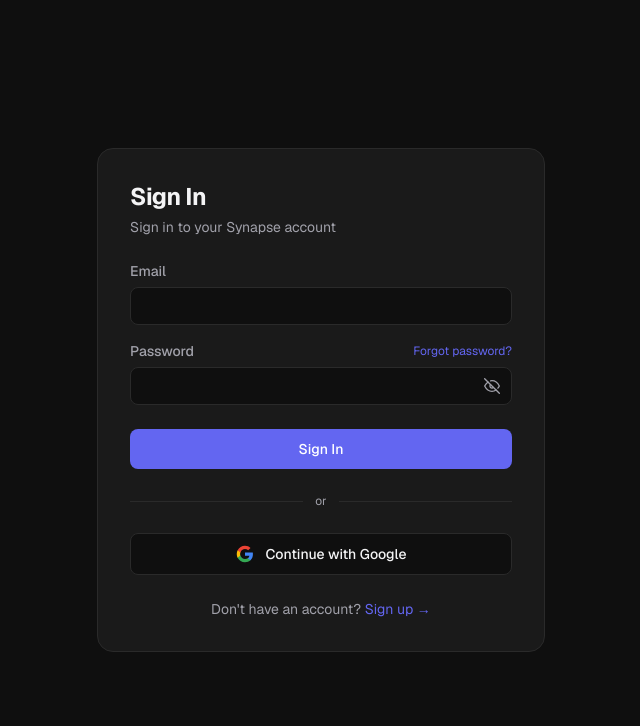
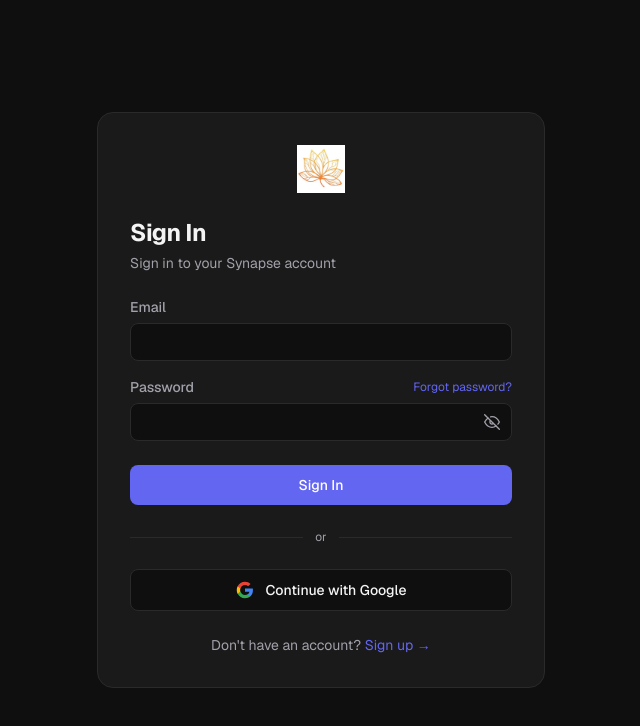
Before and after one commit to freitasbruno/synapse, a Next.js app: page /auth/signin in a window 1280 px wide. Shown: the top 726 px of the page, without its empty margins (319-959 px from the left). Built offline with nearby package versions, Linux system fonts and the light colour scheme.

Commit message:
improvement: add Synapse logo to auth and onboarding pages

```diff
--- a/src/app/auth/reset-password/page.tsx
+++ b/src/app/auth/reset-password/page.tsx
@@ -1,6 +1,7 @@
 'use client'
 
 import { useState, useEffect, Suspense } from 'react'
+import Image from 'next/image'
 import Link from 'next/link'
 import { useRouter, useSearchParams } from 'next/navigation'
 import { createClient } from '@/lib/supabase/client'
@@ -33,6 +34,15 @@
       className="w-full max-w-md rounded-2xl border p-8"
     >
       {children}
+    </div>
+  )
+}
+
+function SynapseLogo() {
+  return (
+    <div className="mb-6 flex justify-center">
+      <Image src="/SynapseIconDark/ios/iTunesArtwork@2x.png" alt="Synapse" width={48} height={48} className="block dark:hidden" priority />
+      <Image src="/SynapseIcon/ios/iTunesArtwork@2x.png" alt="Synapse" width={48} height={48} className="hidden dark:block" priority />
     </div>
   )
 }
@@ -88,6 +98,7 @@
     if (exchangeError) {
       return (
         <Card>
+          <SynapseLogo />
           <h1 className="text-2xl font-bold tracking-tight">Invalid Link</h1>
           <p style={{ color: 'var(--text-secondary)' }} className="mt-2 text-sm leading-relaxed">
             {exchangeError}
@@ -134,6 +145,7 @@
 
     return (
       <Card>
+        <SynapseLogo />
         <h1 className="text-2xl font-bold tracking-tight">Set New Password</h1>
         <p style={{ color: 'var(--text-secondary)' }} className="mt-1 text-sm">
           Choose a strong password for your account.
@@ -215,6 +227,7 @@
   if (requestSent) {
     return (
       <Card>
+        <SynapseLogo />
         <h1 className="text-2xl font-bold tracking-tight">Check your email</h1>
         <p style={{ color: 'var(--text-secondary)' }} className="mt-2 text-sm leading-relaxed">
           We sent a password reset link to{' '}
@@ -252,6 +265,7 @@
 
   return (
     <Card>
+      <SynapseLogo />
       <h1 className="text-2xl font-bold tracking-tight">Reset Password</h1>
       <p style={{ color: 'var(--text-secondary)' }} className="mt-1 text-sm">
         Enter your email and we&apos;ll send you a reset link.
--- a/src/app/auth/signin/page.tsx
+++ b/src/app/auth/signin/page.tsx
@@ -1,6 +1,7 @@
 'use client'
 
 import { useState } from 'react'
+import Image from 'next/image'
 import Link from 'next/link'
 import { useRouter } from 'next/navigation'
 import { createClient } from '@/lib/supabase/client'
@@ -119,6 +120,11 @@
         style={{ backgroundColor: 'var(--bg-surface)', borderColor: 'var(--bg-border)' }}
         className="w-full max-w-md rounded-2xl border p-8"
       >
+        {/* Logo */}
+        <div className="mb-6 flex justify-center">
+          <Image src="/SynapseIconDark/ios/iTunesArtwork@2x.png" alt="Synapse" width={48} height={48} className="block dark:hidden" priority />
+          <Image src="/SynapseIcon/ios/iTunesArtwork@2x.png" alt="Synapse" width={48} height={48} className="hidden dark:block" priority />
+        </div>
         <h1 className="text-2xl font-bold tracking-tight">Sign In</h1>
         <p style={{ color: 'var(--text-secondary)' }} className="mt-1 text-sm">
           Sign in to your Synapse account
--- a/src/app/auth/signup/page.tsx
+++ b/src/app/auth/signup/page.tsx
@@ -1,6 +1,7 @@
 'use client'
 
 import { useState } from 'react'
+import Image from 'next/image'
 import Link from 'next/link'
 import { createClient } from '@/lib/supabase/client'
 
@@ -114,6 +115,11 @@
           >
             <MailIcon />
           </div>
+          {/* Logo */}
+          <div className="mb-6 flex justify-center">
+            <Image src="/SynapseIconDark/ios/iTunesArtwork@2x.png" alt="Synapse" width={48} height={48} className="block dark:hidden" priority />
+            <Image src="/SynapseIcon/ios/iTunesArtwork@2x.png" alt="Synapse" width={48} height={48} className="hidden dark:block" priority />
+          </div>
           <h1 className="text-2xl font-bold tracking-tight">Check your email</h1>
           <p style={{ color: 'var(--text-secondary)' }} className="mt-3 text-sm leading-relaxed">
             We sent a confirmation link to{' '}
@@ -145,6 +151,11 @@
         style={{ backgroundColor: 'var(--bg-surface)', borderColor: 'var(--bg-border)' }}
         className="w-full max-w-md rounded-2xl border p-8"
       >
+        {/* Logo */}
+        <div className="mb-6 flex justify-center">
+          <Image src="/SynapseIconDark/ios/iTunesArtwork@2x.png" alt="Synapse" width={48} height={48} className="block dark:hidden" priority />
+          <Image src="/SynapseIcon/ios/iTunesArtwork@2x.png" alt="Synapse" width={48} height={48} className="hidden dark:block" priority />
+        </div>
         <h1 className="text-2xl font-bold tracking-tight">Create Account</h1>
         <p style={{ color: 'var(--text-secondary)' }} className="mt-1 text-sm">
           Join Synapse to contribute to the community.
--- a/src/app/onboarding/page.tsx
+++ b/src/app/onboarding/page.tsx
@@ -1,3 +1,4 @@
+import Image from 'next/image'
 import { redirect } from 'next/navigation'
 import { getCurrentUser } from '@/lib/auth/session'
 import { updateUser } from '@/lib/data/users'
@@ -42,6 +43,11 @@
         style={{ backgroundColor: 'var(--bg-surface)', borderColor: 'var(--bg-border)' }}
         className="w-full max-w-lg rounded-2xl border p-8"
       >
+        {/* Logo */}
+        <div className="mb-6 flex justify-center">
+          <Image src="/SynapseIconDark/ios/iTunesArtwork@2x.png" alt="Synapse" width={48} height={48} className="block dark:hidden" priority />
+          <Image src="/SynapseIcon/ios/iTunesArtwork@2x.png" alt="Synapse" width={48} height={48} className="hidden dark:block" priority />
+        </div>
         {/* Header */}
         <h1 className="text-2xl font-bold tracking-tight">
           Welcome to Synapse
```
